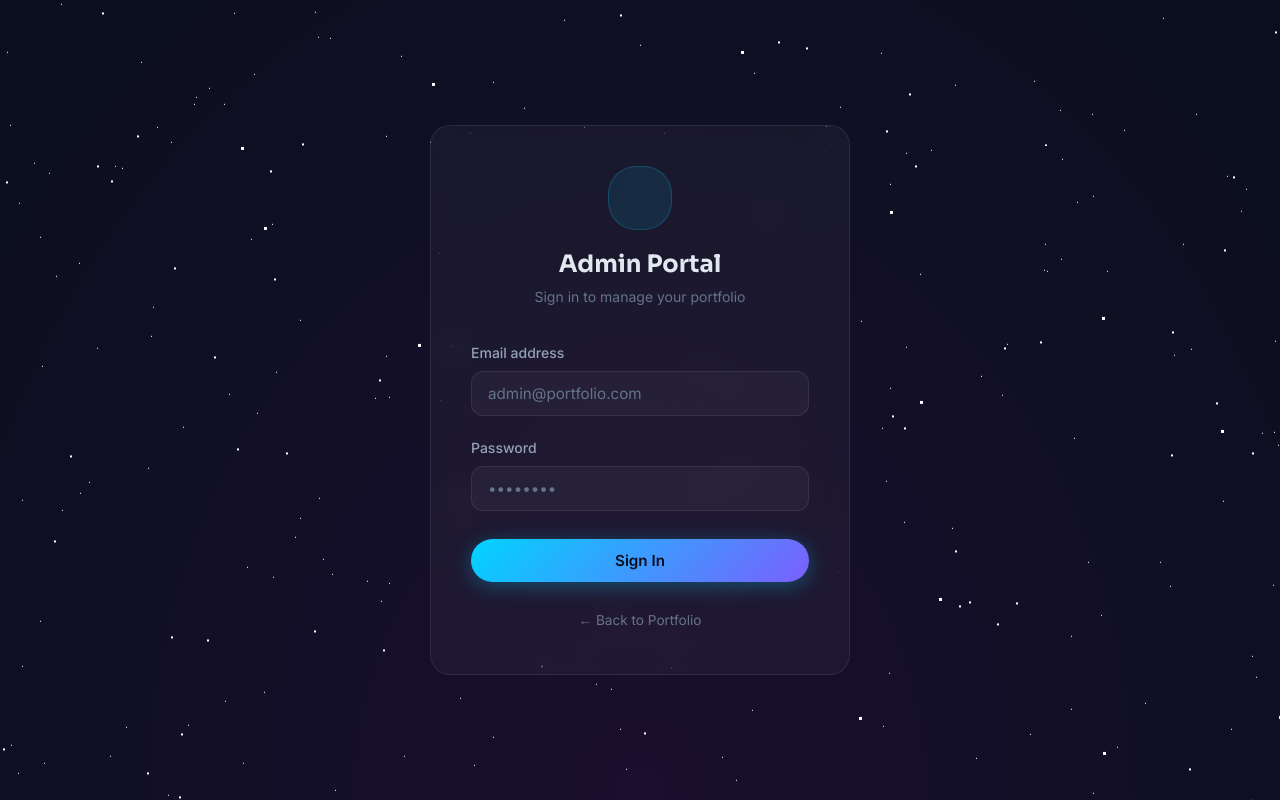
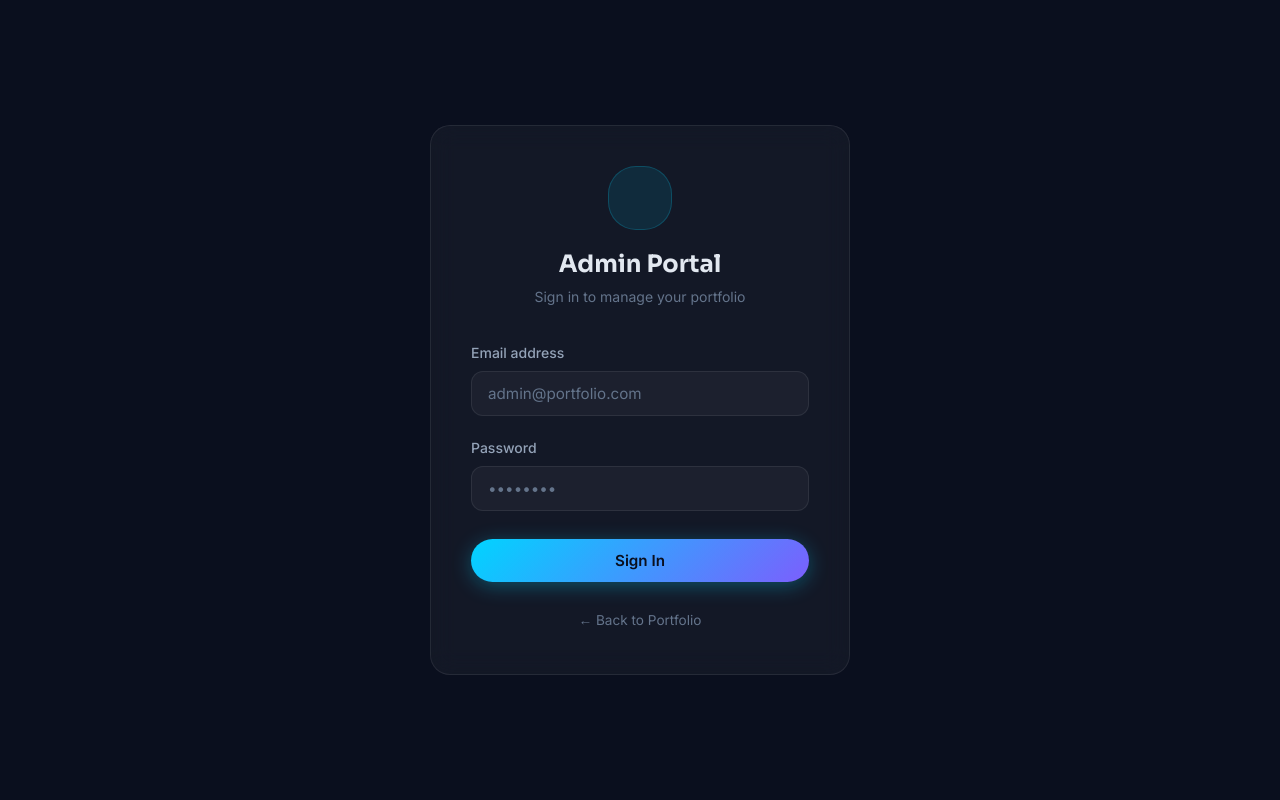
Before and after one commit to sidd-1967/Siddhesh_QA_Portfolio, a Next.js app in the folder frontend/: page /qaportfolioadmin/login in a window 1280 px wide. Built offline with nearby package versions, Linux system fonts and the light colour scheme; no server answers.

Commit message:
feat: initialize project styles, layout architecture, and custom particle background component

```diff
--- a/frontend/app/globals.css
+++ b/frontend/app/globals.css
@@ -1323,3 +1323,18 @@ body.pj-drawer-open main {
     animation: none;
   }
 }
+
+/* ── Hide Google reCAPTCHA v3 floating badge ─────────────────────────── */
+/* The badge is redundant since we display a text notice in the contact form. */
+.grecaptcha-badge {
+  visibility: hidden !important;
+  opacity: 0 !important;
+  pointer-events: none !important;
+}
+
+/* ── Admin panel z-index overrides ───────────────────────────────────── */
+.admin-login-wrap,
+.admin-layout {
+  position: relative;
+  z-index: 2;
+}
--- a/frontend/app/layout.tsx
+++ b/frontend/app/layout.tsx
@@ -1,4 +1,4 @@
-import type { Metadata } from 'next';
+import type { Metadata, Viewport } from 'next';
 // Font optimization removed to prevent Google Fonts API fetch timeout errors during build.
 // Fonts are loaded via standard link tags below instead.
 import './globals.css';
@@ -47,6 +47,14 @@ export async function generateMetadata(): Promise<Metadata> {
   };
 }
 
+// Disable pinch-to-zoom on mobile to prevent UI breakage
+export const viewport: Viewport = {
+  width: 'device-width',
+  initialScale: 1,
+  maximumScale: 1,
+  userScalable: false,
+};
+
 export default function RootLayout({
   children,
 }: {
--- a/frontend/components/public/StarsBackground.tsx
+++ b/frontend/components/public/StarsBackground.tsx
@@ -1,6 +1,15 @@
 'use client';
 
+import { usePathname } from 'next/navigation';
+
 export default function StarsBackground() {
+  const pathname = usePathname();
+
+  // Hide the starfield on all admin routes
+  if (pathname.startsWith('/qaportfolioadmin')) {
+    return null;
+  }
+
   return (
     <div className="stars-container" aria-hidden="true">
       <div id="stars" />
```
